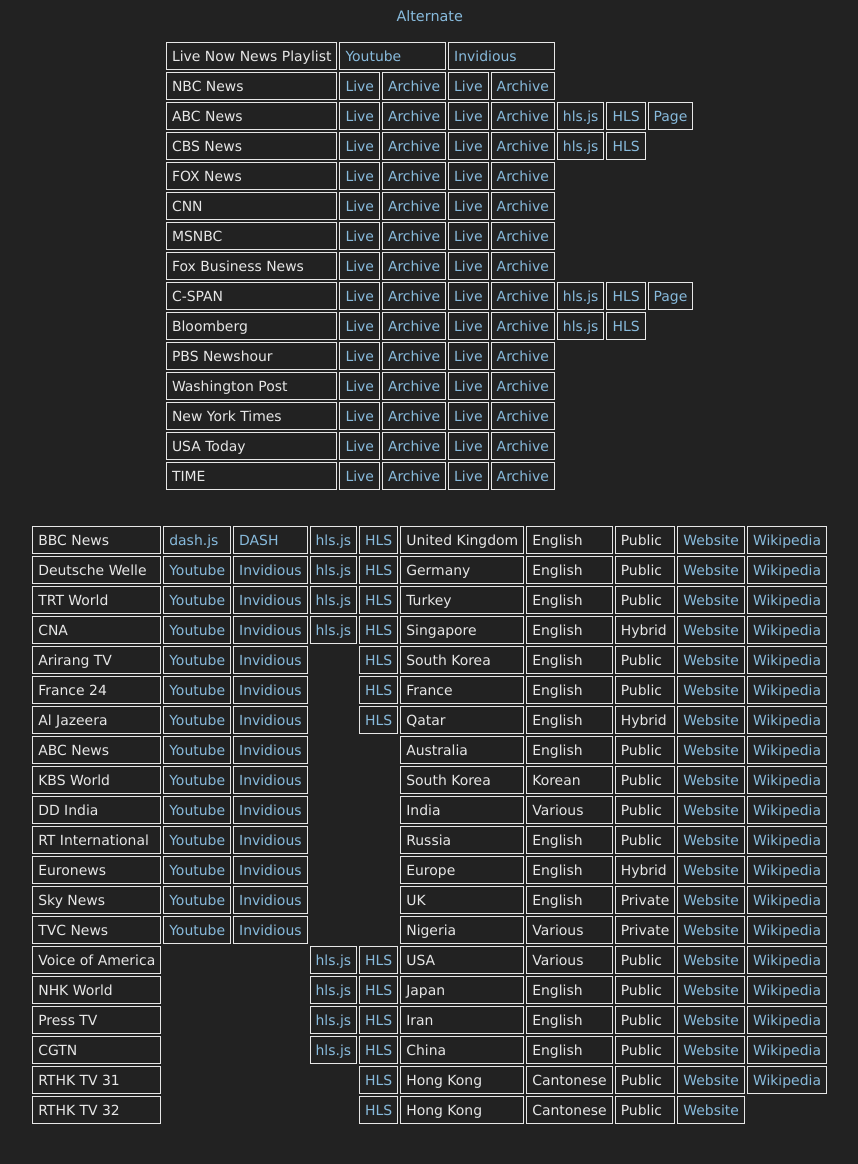
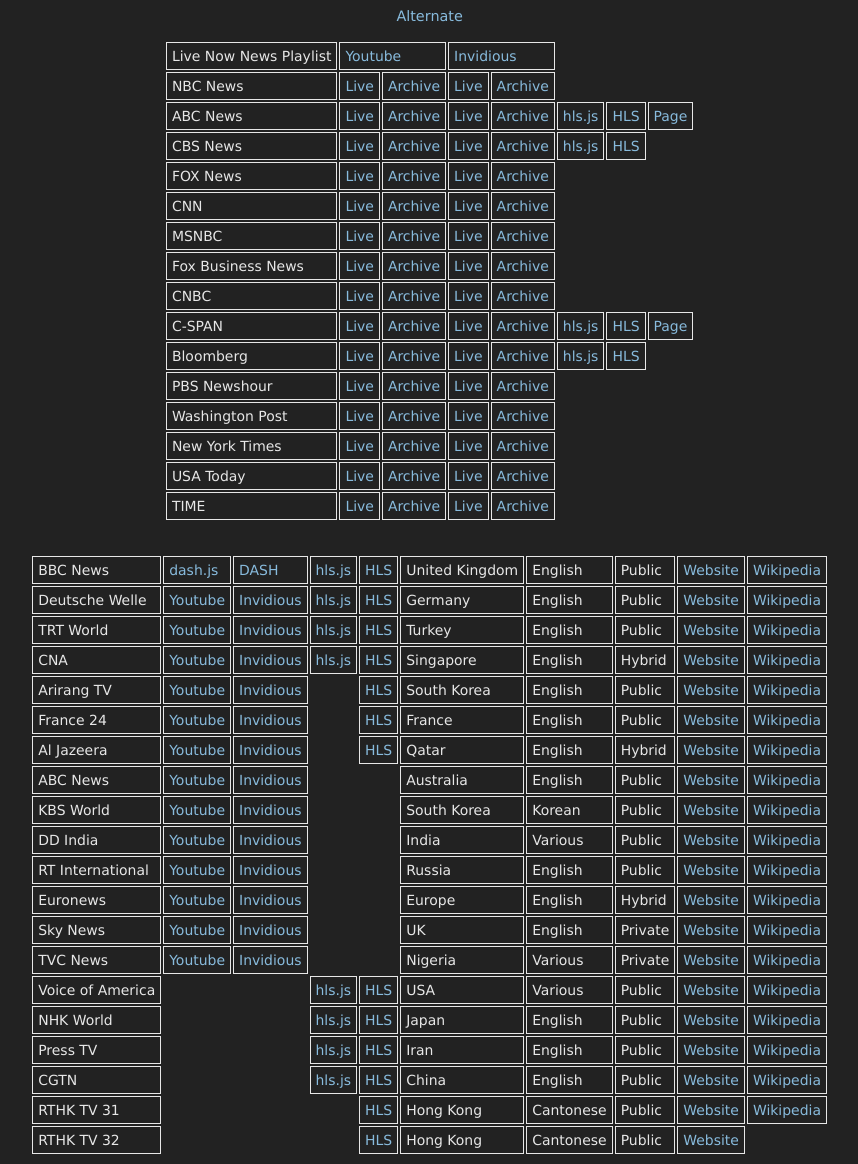
Before and after one commit to danburd/danburd.github.io, a Jekyll site: the page tvnews.html, which Jekyll copies as it is, in a window 1280 px wide. Shown: the whole page, without its empty margins (212-1070 px from the left). Built offline with Jekyll 4.4.1, drawn with Linux system fonts in a browser that asks for light colours; before the commit the page ends 1134 px from its top, so only the background shows below that.

Commit message:
Added CNBC

```diff
--- a/tvnews.html
+++ b/tvnews.html
@@ -67,6 +67,13 @@
     <td><a href="https://www.youtube.com/user/FoxBusinessNetwork/videos?view=2&flow=grid">Archive</a></td>
     <td><a href="https://invidio.us/channel/UCCXoCcu9Rp7NPbTzIvogpZg/live">Live</a></td>
     <td><a href="https://invidio.us/channel/UCCXoCcu9Rp7NPbTzIvogpZg">Archive</a></td>
+  </tr>
+  <tr>
+    <td>CNBC</td>
+    <td><a href="https://www.youtube.com/c/CNBC/live">Live</a></td>
+    <td><a href="https://www.youtube.com/user/cnbc/videos?view=2&flow=grid">Archive</a></td>
+    <td><a href="https://invidio.us/channel/UCvJJ_dzjViJCoLf5uKUTwoA/live">Live</a></td>
+    <td><a href="https://invidio.us/channel/UCvJJ_dzjViJCoLf5uKUTwoA">Archive</a></td>
   </tr>
   <tr>
     <td>C-SPAN</td>
```
